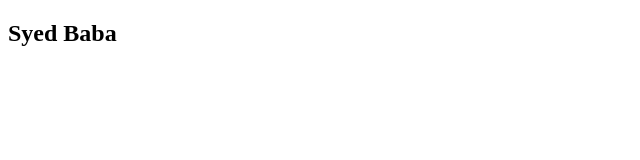
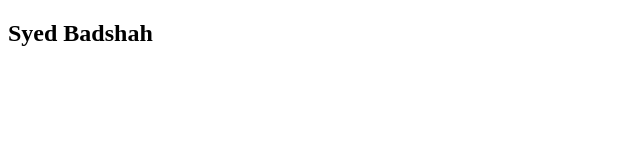
Before and after one commit to farhadshah/laravelrestapi, a plain HTML site: page index.html in a window 1280 px wide. Shown: the full height of the page, 0-640 px from the left. Drawn offline with Linux system fonts and the light colour scheme.

Commit message:
index.htnl is modified

```diff
--- a/index.html
+++ b/index.html
@@ -4,6 +4,6 @@
 	<title>Test Phase</title>
 </head>
 <body>
-<h2>Syed Baba</h2>
+<h2>Syed Badshah</h2>
 </body>
 </html>
```
